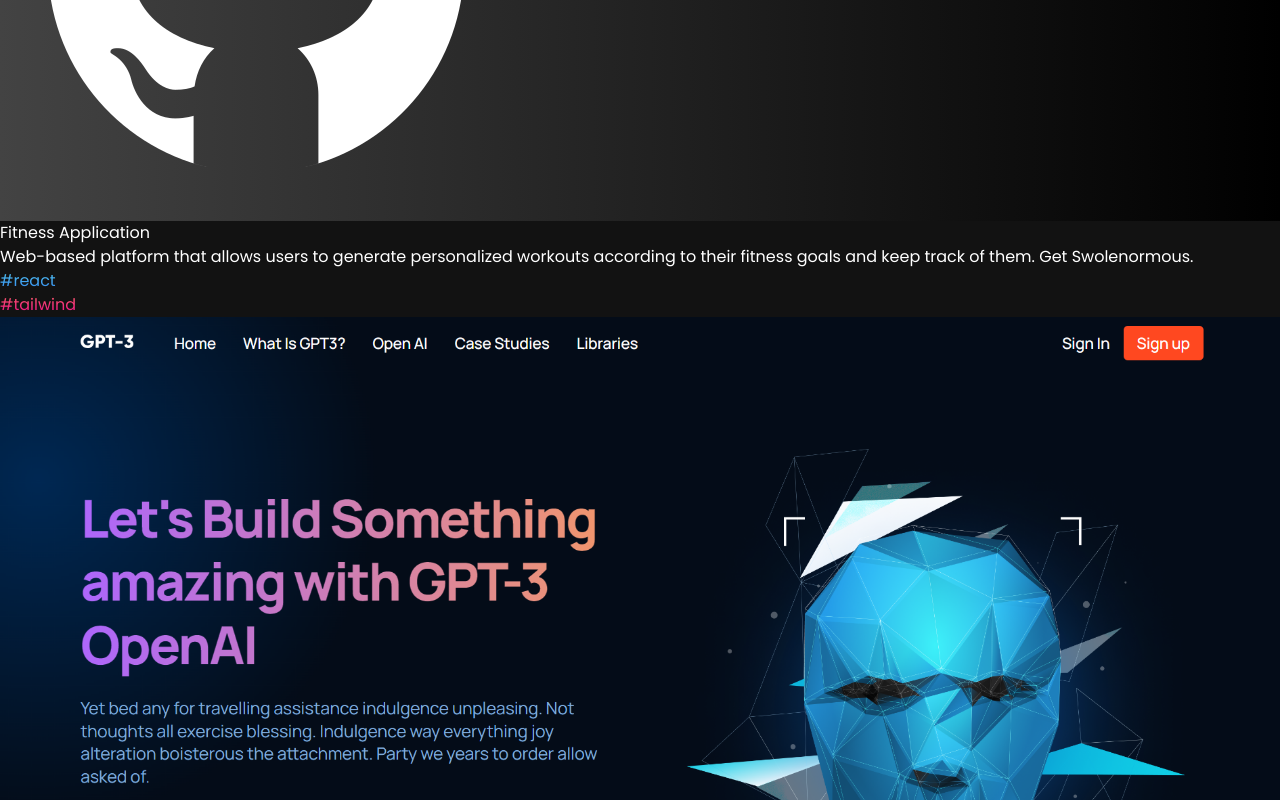
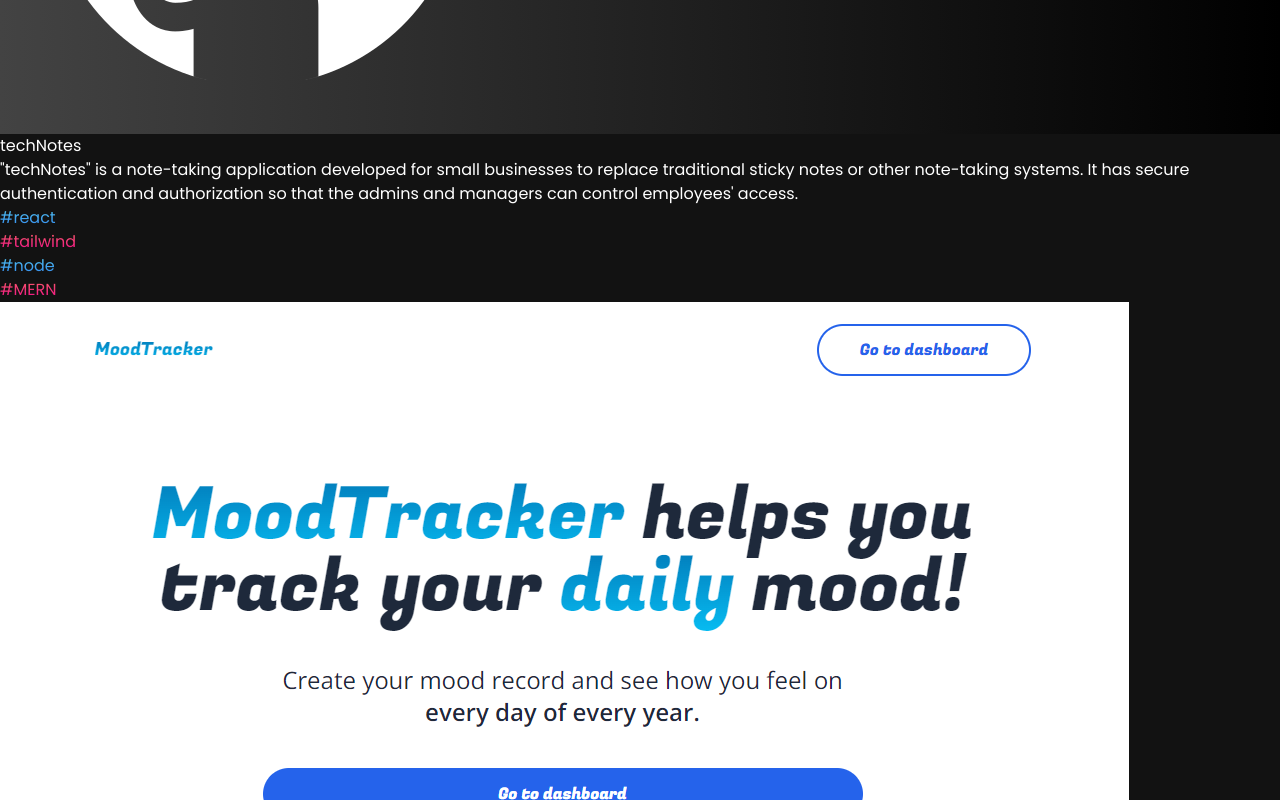
Before and after one commit to TheCaptain1810/portfolio, a React (Vite) app: page / in a window 1280 px wide. Shown: the part 6900-7700 px from the top of the page. Built offline with nearby package versions, Linux system fonts and the light colour scheme.

Commit message:
updated projects

```diff
--- a/src/assets/index.js
+++ b/src/assets/index.js
@@ -26,6 +26,8 @@
 import spaceclub from "./company/spaceclub.png";
 
 import swolenormous from "./swolenormous.png";
+import techNotes from "./techNotes.png";
+import moodtracker from "./moodtracker.png";
 import GPT3 from "./GPT3.png";
 import quotegen from "./quotegen.png";
 import nasa from "./nasa.png";
@@ -57,6 +59,8 @@
   bws,
   spaceclub,
   swolenormous,
+  techNotes,
+  moodtracker,
   GPT3,
   quotegen,
   nasa,
--- a/src/constants/index.js
+++ b/src/constants/index.js
@@ -18,6 +18,8 @@
   spaceclub,
   IASC,
   swolenormous,
+  techNotes,
+  moodtracker,
   GPT3,
   quotegen,
   nasa,
@@ -176,6 +178,58 @@
 
 const projects = [
   {
+    name: "techNotes",
+    description:
+      '"techNotes" is a note-taking application developed for small businesses to replace traditional sticky notes or other note-taking systems. It has secure authentication and authorization so that the admins and managers can control employees\' access.',
+    tags: [
+      {
+        name: "react",
+        color: "blue-text-gradient",
+      },
+      {
+        name: "tailwind",
+        color: "pink-text-gradient",
+      },
+      {
+        name: "node",
+        color: "blue-text-gradient",
+      },
+      {
+        name: "MERN",
+        color: "pink-text-gradient",
+      },
+    ],
+    image: techNotes,
+    source_code_link: "https://github.com/TheCaptain1810/technotes",
+    link: "https://technotes-wop8.onrender.com/",
+  },
+  {
+    name: "MoodTracker",
+    description:
+      "MoodTracker helps you track your daily mood!\n Create your mood record and see how you feel on every day of every year.",
+    tags: [
+      {
+        name: "react",
+        color: "blue-text-gradient",
+      },
+      {
+        name: "tailwind",
+        color: "pink-text-gradient",
+      },
+      {
+        name: "firebase",
+        color: "blue-text-gradient",
+      },
+      {
+        name: "Next.js",
+        color: "pink-text-gradient",
+      },
+    ],
+    image: moodtracker,
+    source_code_link: "https://github.com/TheCaptain1810/moodtracker",
+    link: "https://thecaptain-moodtracker.vercel.app/",
+  },
+  {
     name: "Fitness Application",
     description:
       "Web-based platform that allows users to generate personalized workouts according to their fitness goals and keep track of them. Get Swolenormous.",
@@ -211,24 +265,6 @@
     source_code_link:
       "https://github.com/TheCaptain1810/A-frontend-GPT3-project",
     link: "https://gpt3-website.pages.dev/",
-  },
-  {
-    name: "Quote Generator",
-    description:
-      "A web application that lets users generate various quotes using an API and share them on social media websites such as Twitter and Tumblr.",
-    tags: [
-      {
-        name: "reactjs",
-        color: "blue-text-gradient",
-      },
-      {
-        name: "css",
-        color: "pink-text-gradient",
-      },
-    ],
-    image: quotegen,
-    source_code_link: "https://github.com/TheCaptain1810/quote_generation",
-    link: "https://thecaptain-quote-generator.netlify.app/",
   },
   {
     name: "Nasa API",
```
Also changed, not shown: src/assets/moodtracker.png (added), src/assets/techNotes.png (added).
